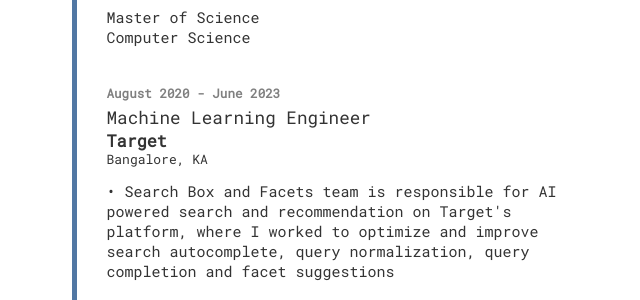
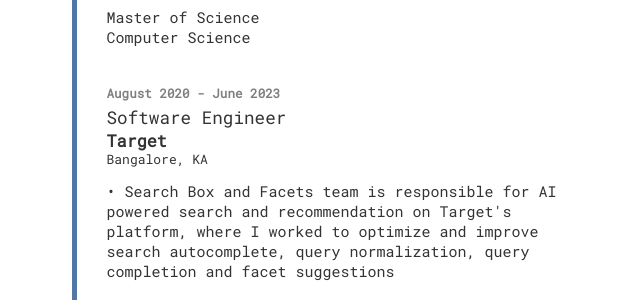
Before and after one commit to anushaa51/anushaa51.github.io, a Jekyll site: the page built from index.html, in a window 1280 px wide and 900 px high, scrolled down 1694 px. Shown: the part 154-454 px from the top of the window, without its empty margins (503-1143 px from the left). Built offline with Jekyll 4.4.1, drawn with Linux system fonts in a browser that asks for light colours; nearby versions of some CDN libraries.

Commit message:
Resume modification

```diff
--- a/_config.yml
+++ b/_config.yml
@@ -27,7 +27,7 @@ theme_settings :
         summary: Master of Science<br/>Computer Science
       - start : August 2020
         end : June 2023
-        experience : Machine Learning Engineer
+        experience : Software Engineer
         place: Target
         location: Bangalore, KA
         summary: • Search Box and Facets team is responsible for AI powered search and recommendation on Target's platform, where I worked to optimize and improve search autocomplete, query normalization, query completion and facet suggestions<br/><br/>•Working with Java, Kotlin, React, Docker and Kubernetes, I improved user query suggestion ranking leveraging search prefix prioritization, fuzzy matching and look-up tries, resulting in higher peak transactions per second<br/><br/>•Developed an end-to-end Tcin Sequence Generator, an efficient product locator that identifies store locations of any product across all Target outlets leveraging Kafka and the Google Cloud Platform<br/><br/>•Built microservices for consolidating product information from different Kafka clusters as well as Redis cache in real-time for high data availability during peak hours, and migrated sections of Target’s tech stack from Java, Spring and MySQL to a distributed microservice based architecture using Kotlin, Micronaut and PostgreSQL<br/><br/>•Identified critical fields and re-indexed Target’s fork of Metabase that interfaces with MongoDB, resulting in reduced time taken to visualize data from over a minute down to sub 1000ms
```
Also changed, not shown: 2 other files.
